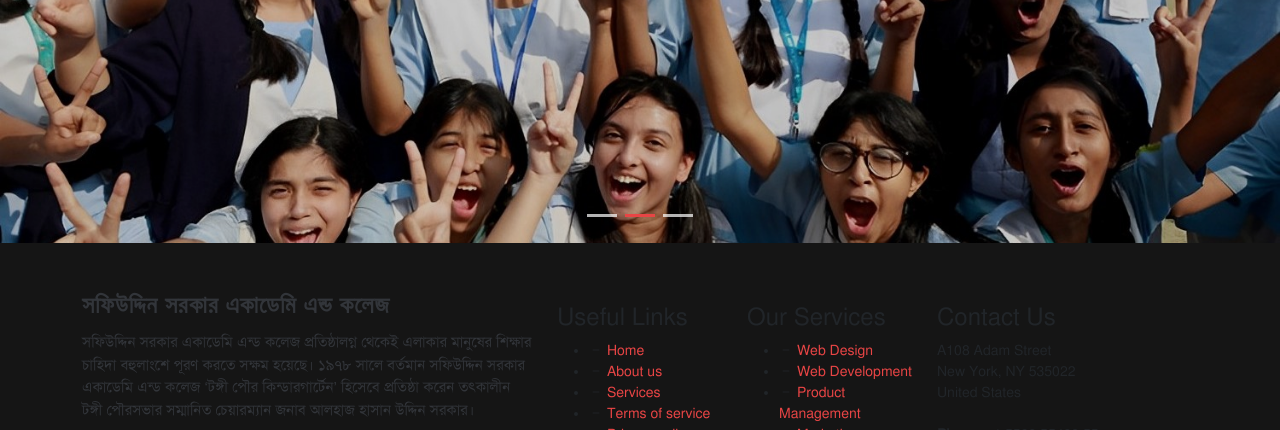
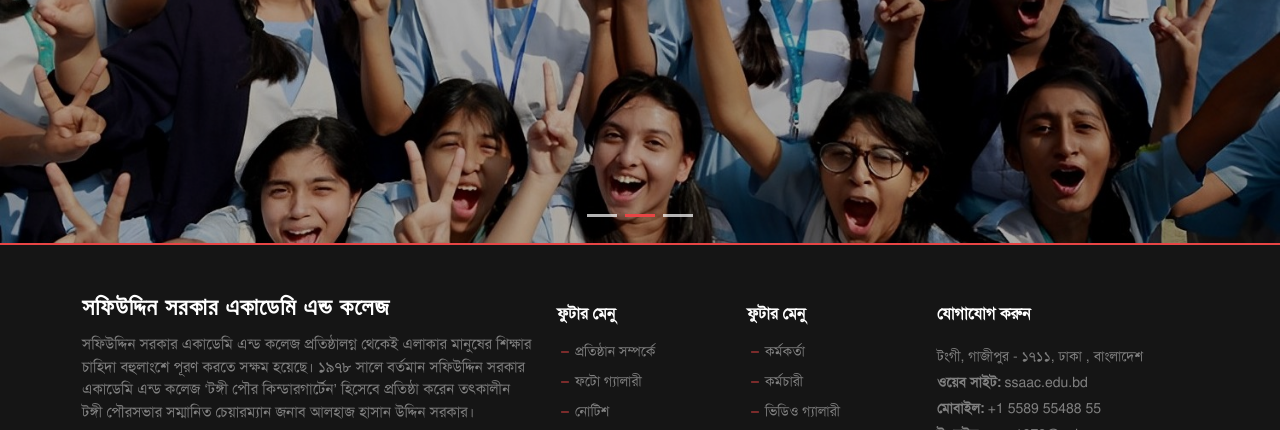
Before and after one commit to BikromRoy1/School-Demo, a plain HTML site: page index.html in a window 1280 px wide. Shown: the part 467-897 px from the top of the page. Drawn offline with Linux system fonts and the light colour scheme.

Commit message:
footer section

```diff
--- a/assets/css/main.css
+++ b/assets/css/main.css
@@ -372,7 +372,7 @@ section {
 }
 #hero .carousel-item::before {
   content: '';
-  background-color: rgba(0, 0, 0, 0.5);
+  background-color: rgba(0, 0, 0, 0.8);
   /* background: linear-gradient(90deg, #2f57ef, #b966e7); */
   opacity: 0.4;
   position: absolute;
@@ -479,11 +479,13 @@ section {
 --------------------------------------------------------------*/
 .footer {
   font-size: 14px;
+  border-top: 2px solid var(--color-primary);
 }
 .footer .footer-content {
   background-color: #151515;
   background-size: contain;
   padding: 60px 0 30px 0;
+  color: #808080;
 }
 .footer .footer-content .footer-info {
   margin-bottom: 30px;
@@ -491,6 +493,7 @@ section {
 .footer .footer-content .footer-info .logo {
   line-height: 0;
   margin-bottom: 25px;
+  color: #fff;
 }
 .footer .footer-content .footer-info .logo img {
   max-height: 40px;
@@ -500,7 +503,7 @@ section {
   font-size: 24px;
   font-weight: 700;
   letter-spacing: 1px;
-  color: var(--color-secondary);
+  color: #fff;
   font-family: var(--font-secondary);
   margin-top: 3px;
 }
@@ -508,10 +511,77 @@ section {
   font-size: 15px;
   margin-bottom: 0;
   font-family: var(--font-primary);
-  color: var(--color-secondary);
+  color: #808080;
 }
 .footer .footer-content .social-links a {
   font-size: 14px;
   line-height: 0;
+  display: inline-block;
+  width: 32px;
+  height: 32px;
+  color: rgba(27, 47, 69, 0.5);
+  margin-right: 10px;
+  transition: 0.3s;
+  display: flex;
+  justify-content: center;
+  align-items: center;
+  background-color: var(--color-primary);
+  color: #fff;
+  border-radius: 50px;
+}
+.footer .footer-content .social-links a:hover {
+  background-color: #38618e;
+}
+.footer .footer-content h4 {
+  font-size: 16px;
+  font-weight: bold;
+  color: #fff;
+  position: relative;
+  padding-bottom: 12px;
+}
+.footer .footer-content .footer-links {
+  margin-bottom: 30px;
+}
+.footer .footer-content .footer-links ul {
+  list-style: none;
+  padding: 0;
+  margin: 0;
+  color: #808080;
+}
+.footer .footer-content .footer-links ul i {
+  margin-right: 2px;
+  color: var(--color-primary);
+  font-size: 16px;
+  line-height: 0;
+}
+.footer .footer-content .footer-links ul li {
+  padding: 7px 0;
+  display: flex;
+  align-items: center;
+}
+.footer .footer-content .footer-links ul li:first-child {
+  padding-top: 0;
+}
+.footer .footer-content .footer-links ul a {
+  color: #808080;
+  transition: 0.3s;
+  display: inline-block;
+  line-height: 1;
+}
 
+.footer .footer-content .footer-links ul a:hover {
+  color: var(--color-primary);
 }
+.footer .footer-content .footer-contact p {
+  line-height: 26px;
+  color: #808080;
+}
+.footer .footer-legal {
+  background: #1d2023;
+  padding: 20px 0;
+}
+.footer .footer-legal .copyright {
+  text-align: center;
+  color: #fff;
+  font-size: 14px;
+}
--- a/index.html
+++ b/index.html
@@ -266,54 +266,51 @@
                 সম্মানিত চেয়ারম্যান জনাব আলহাজ হাসান উদ্দিন সরকার।
               </p>
               <div class="social-links d-flex mt-3">
-                <a href="#" title="twitter" class="twitter"><i class="bi bi-twitter"></i></a>
-                <a href="#" title="facebook" class="facebook"><i class="bi bi-facebook"></i></a>
+                <a href="#" title="twitter" class="twitter"
+                  ><i class="bi bi-twitter"></i
+                ></a>
+                <a href="#" title="facebook" class="facebook"
+                  ><i class="bi bi-facebook"></i
+                ></a>
                 <a href="#" title="instagram" class="instagram"
                   ><i class="bi bi-instagram"></i
                 ></a>
-                <a href="#" title="linkedin" class="linkedin"><i class="bi bi-linkedin"></i></a>
+                <a href="#" title="linkedin" class="linkedin"
+                  ><i class="bi bi-linkedin"></i
+                ></a>
               </div>
             </div>
             <div class="col-lg-2 col-6 footer-links">
-              <h4>Useful Links</h4>
+              <h4>ফুটার মেনু</h4>
               <ul>
-                <li><i class="bi bi-dash"></i> <a href="#">Home</a></li>
-                <li><i class="bi bi-dash"></i> <a href="#">About us</a></li>
-                <li><i class="bi bi-dash"></i> <a href="#">Services</a></li>
                 <li>
-                  <i class="bi bi-dash"></i> <a href="#">Terms of service</a>
+                  <i class="bi bi-dash"></i> <a href="#">প্রতিষ্ঠান সম্পর্কে</a>
                 </li>
-                <li>
-                  <i class="bi bi-dash"></i> <a href="#">Privacy policy</a>
-                </li>
+                <li><i class="bi bi-dash"></i> <a href="#">ফটো গ্যালারী</a></li>
+                <li><i class="bi bi-dash"></i> <a href="#">নোটিশ</a></li>
+                <li><i class="bi bi-dash"></i> <a href="#">যোগাযোগ</a></li>
               </ul>
             </div>
             <div class="col-lg-2 col-6 footer-links">
-              <h4>Our Services</h4>
+              <h4>ফুটার মেনু</h4>
               <ul>
-                <li><i class="bi bi-dash"></i> <a href="#">Web Design</a></li>
+                <li><i class="bi bi-dash"></i> <a href="#">কর্মকর্তা</a></li>
+                <li><i class="bi bi-dash"></i> <a href="#">কর্মচারী</a></li>
                 <li>
-                  <i class="bi bi-dash"></i> <a href="#">Web Development</a>
+                  <i class="bi bi-dash"></i> <a href="#">ভিডিও গ্যালারী</a>
                 </li>
-                <li>
-                  <i class="bi bi-dash"></i> <a href="#">Product Management</a>
-                </li>
-                <li><i class="bi bi-dash"></i> <a href="#">Marketing</a></li>
-                <li>
-                  <i class="bi bi-dash"></i> <a href="#">Graphic Design</a>
-                </li>
+                <li><i class="bi bi-dash"></i> <a href="#">ভর্তি তথ্য</a></li>
               </ul>
             </div>
             <div
               class="col-lg-3 col-md-12 footer-contact text-center text-md-start"
             >
-              <h4>Contact Us</h4>
+              <h4>যোগাযোগ করুন</h4>
               <p>
-                A108 Adam Street <br />
-                New York, NY 535022<br />
-                United States <br /><br />
-                <strong>Phone:</strong> +1 5589 55488 55<br />
-                <strong>Email:</strong> info@example.com<br />
+                টংগী, গাজীপুর - ১৭১১, ঢাকা , বাংলাদেশ <br />
+                <strong>ওয়েব সাইট:</strong> ssaac.edu.bd<br />
+                <strong>মোবাইল:</strong> +1 5589 55488 55<br />
+                <strong>ই-মেইল:</strong> ssac1978@yahoo.com<br />
               </p>
             </div>
           </div>
@@ -322,11 +319,11 @@
       <div class="footer-legal">
         <div class="container">
           <div class="copyright">
-            &copy; Copyright <strong><span>Nova</span></strong
-            >. All Rights Reserved
-          </div>
-          <div class="credits">
-            Designed by <a href="https://bootstrapmade.com/">BootstrapMade</a>
+            © 2023 SAFIUDDIN SARKER ACADEMY & COLLEGE. All Rights Reserved.
+            Design, Development by
+            <a href="http://www.peoplentech.net" target="_blank"
+              >PeopleNTech-Software</a
+            >
           </div>
         </div>
       </div>
```
